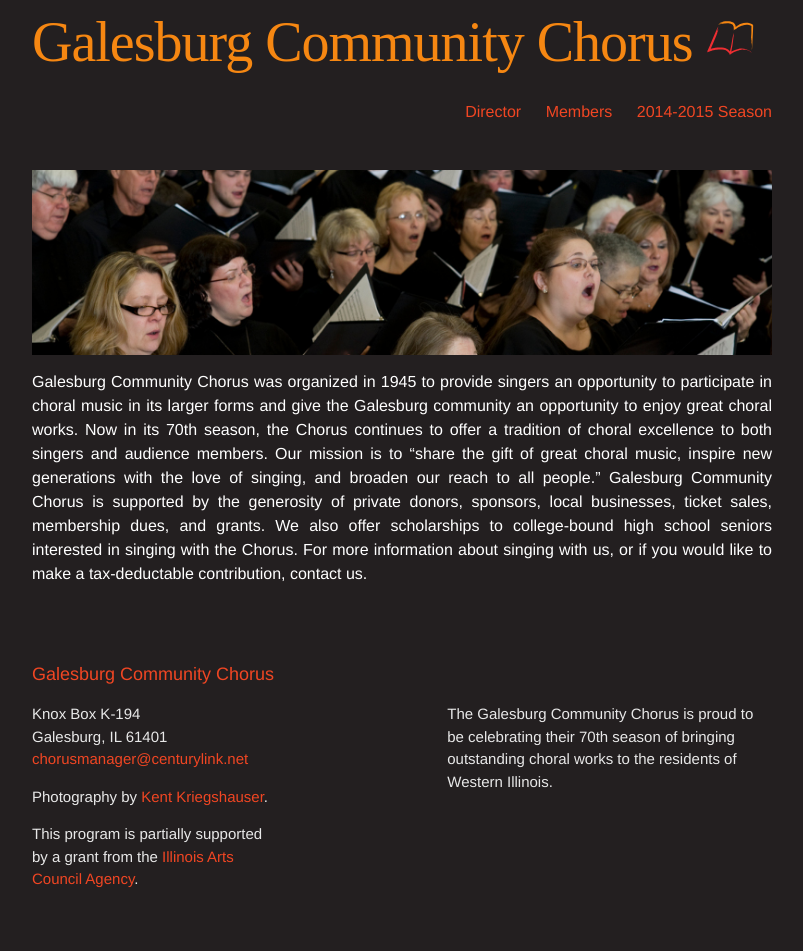
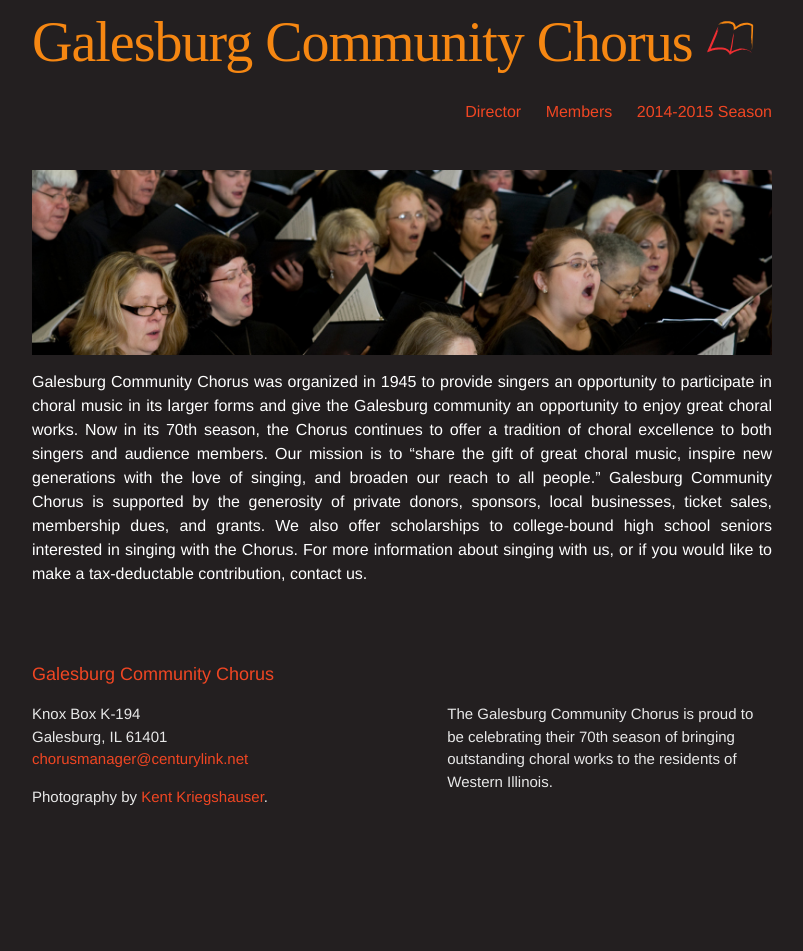
Before and after one commit to galesburgchorus/galesburgchorus.github.io, a Jekyll site: the page built from index.md, in a window 1280 px wide. Shown: the whole page, without its empty margins (238-1041 px from the left). Built offline with Jekyll 4.4.1, drawn with Linux system fonts in a browser that asks for light colours; some web fonts are replaced; after the commit the page ends 900 px from its top, so only the background shows below that.

Commit message:
Updated footer.html

```diff
--- a/_includes/footer.html
+++ b/_includes/footer.html
@@ -12,8 +12,6 @@
         </ul>
         Photography by <a href="http://www.kentkriegshauser.com/">Kent Kriegshauser</a>.
         <p/>
-        <p/>
-        This program is partially supported by a grant from the <a href="http://www.arts.illinois.gov/">Illinois Arts Council Agency</a>.
         <div id="fb-root"></div>
 		<script>(function(d, s, id) {
   			var js, fjs = d.getElementsByTagName(s)[0];
```
